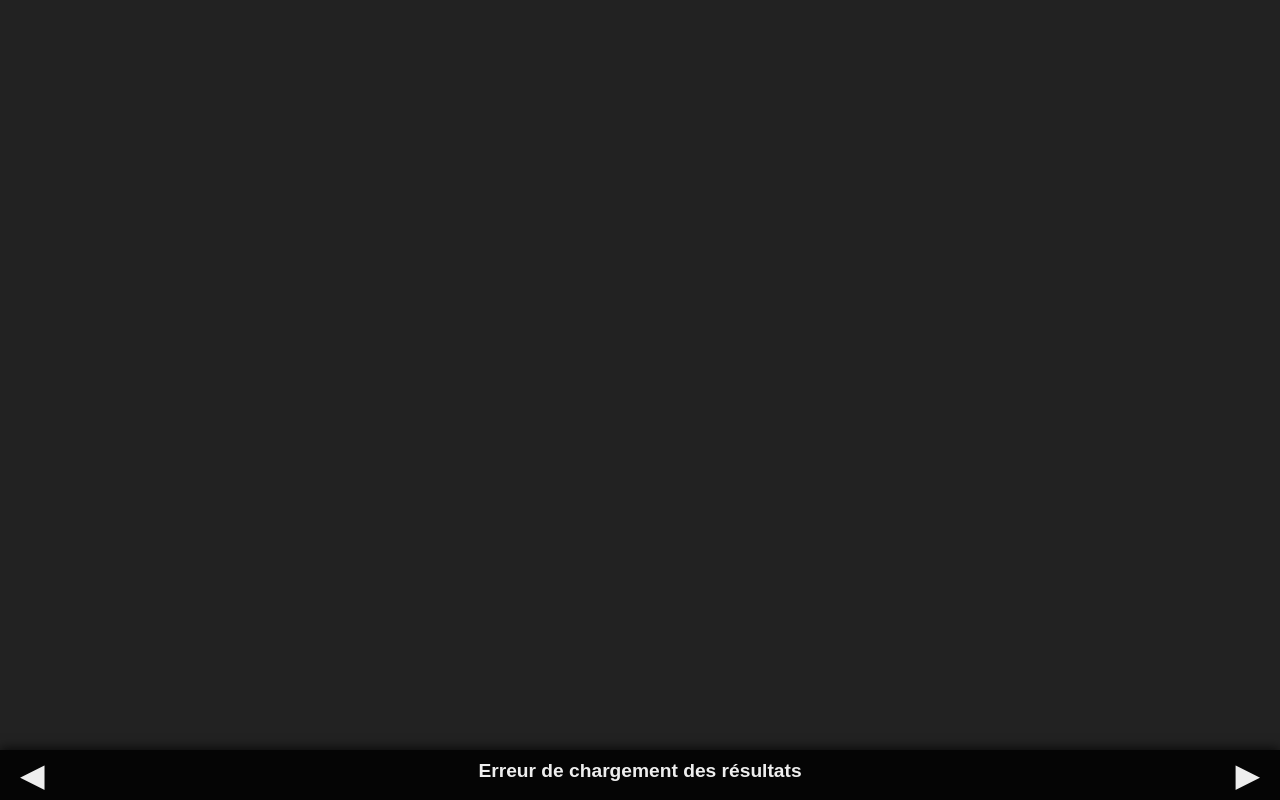
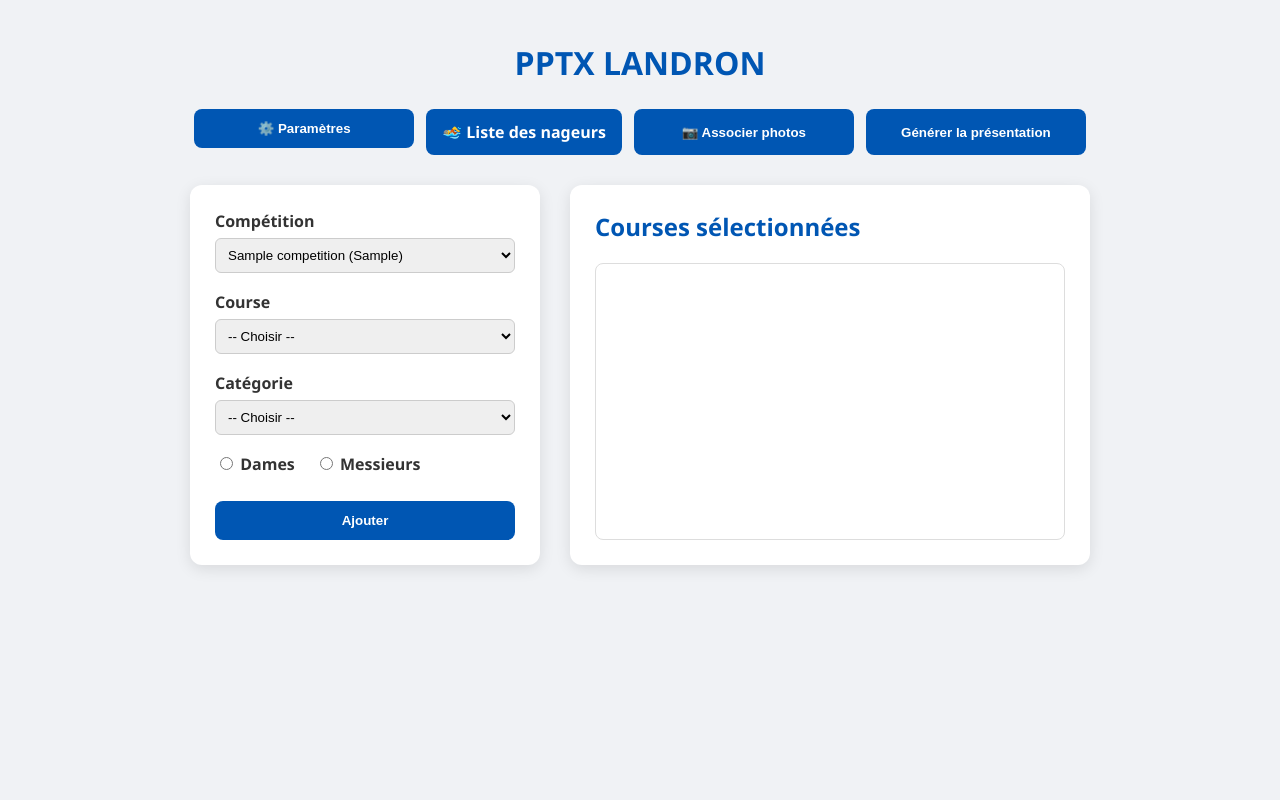
Before and after one commit to maelito2707-dotcom/mon-projet, a Flask app: page / in a window 1280 px wide. Run offline with Flask 3, Linux system fonts and the light colour scheme; a database or web service that is not in the repository returns one stand-in record (values such as "Sample title"); some libraries are stand-ins or nearby versions.

Commit message:
Update index.html

```diff
--- a/templates/index.html
+++ b/templates/index.html
@@ -2,137 +2,211 @@
 <html lang="fr">
 <head>
   <meta charset="UTF-8" />
-<title>Podium 3 premiers par catégorie</title>
+  <meta name="viewport" content="width=device-width, initial-scale=1" />
+  <title>PPTX LANDRON</title>
   <style>
-  body {
-    margin: 0; padding-bottom: 150px; /* espace pour l'overlay */
-    font-family: Arial, sans-serif;
-    background: #222;
-    color: #eee;
-  }
-  #podiumOverlay {
-    position: fixed;
-    bottom: 0; left: 0; right: 0;
-    background: rgba(0,0,0,0.85);
-    padding: 10px 20px;
-    box-shadow: 0 -2px 10px rgba(0,0,0,0.7);
-    display: flex;
-    flex-direction: column;
-    max-height: 140px;
-    overflow: hidden;
-  }
-  #categoryTitle {
-    font-size: 1.2em;
-    margin-bottom: 8px;
-    text-align: center;
-    font-weight: bold;
-  }
-  .swipeButtons {
-    position: absolute;
-    top: 50%;
-    transform: translateY(-50%);
-    font-size: 2em;
-    background: transparent;
-    border: none;
-    color: #eee;
-    cursor: pointer;
-    user-select: none;
-    padding: 0 10px;
-  }
-  #prevBtn {
-    left: 10px;
-  }
-  #nextBtn {
-    right: 10px;
-  }
-  #podiumContent {
-    display: flex;
-    justify-content: space-around;
-    align-items: center;
-  }
-  .athlete {
-    flex: 1;
-    text-align: center;
-    border-radius: 8px;
-    background: #333;
-    margin: 0 5px;
-    padding: 10px;
-    box-shadow: 0 0 8px #444;
-  }
-  .place {
-    font-size: 1.5em;
-    font-weight: bold;
-  }
-  .name {
-    margin: 6px 0 4px;
-    font-size: 1.1em;
-  }
-  .club, .time {
-    font-size: 0.9em;
-    opacity: 0.8;
-  }
+    * { box-sizing: border-box; }
+    body { font-family: "Segoe UI", Tahoma, Geneva, Verdana, sans-serif; background: #f0f2f5; margin: 0; padding: 20px; color: #333; }
+    header { text-align: center; margin-bottom: 25px; }
+    header h1 { font-weight: 700; color: #0056b3; }
+    .action-bar { max-width: 900px; margin: 0 auto 30px; display: flex; gap: 12px; justify-content: center; flex-wrap: wrap; }
+    .action-bar form, .action-bar button { flex: 1 1 180px; max-width: 220px; }
+    .action-bar button { width: 100%; background: #0056b3; border: none; color: white; padding: 12px; font-weight: 600; border-radius: 8px; cursor: pointer; }
+    .action-bar button:hover { background: #003f80; }
+    .container { max-width: 900px; margin: 0 auto; display: flex; gap: 30px; }
+    .panel-form, .panel-list { background: white; padding: 25px; border-radius: 12px; box-shadow: 0 4px 15px rgba(0,0,0,0.1); }
+    .panel-form { width: 350px; flex-shrink: 0; }
+    .panel-form label { font-weight: 600; display: block; margin-bottom: 6px; }
+    .panel-form select { width: 100%; padding: 8px; margin-bottom: 18px; border-radius: 6px; border: 1px solid #ccc; }
+    .radio-group { display: flex; gap: 20px; margin-bottom: 20px; }
+    .panel-form button { width: 100%; padding: 12px; background: #0056b3; color: white; border: none; border-radius: 8px; font-weight: 700; cursor: pointer; }
+    .panel-form button:hover { background: #003f80; }
+    .panel-list { flex-grow: 1; display: flex; flex-direction: column; }
+    .panel-list h2 { color: #0056b3; margin-top: 0; }
+    .list-container { flex-grow: 1; overflow-y: auto; border: 1px solid #ddd; border-radius: 8px; }
+    ul#item-list { list-style: none; padding: 0; margin: 0; }
+    ul#item-list li { padding: 10px 15px; border-bottom: 1px solid #eee; display: flex; justify-content: space-between; align-items: center; }
+    ul#item-list li:hover { background: #f0f6ff; }
+    .item-actions button { border: none; background: none; color: #0056b3; cursor: pointer; }
+    #loader { display: none; text-align: center; margin-bottom: 20px; font-weight: 600; color: #0056b3; }
+    @media (max-width: 800px) { .container { flex-direction: column; } .panel-form { width: 100%; } }
   </style>
 </head>
+
 <body>
 
-<div id="podiumOverlay">
-  <button id="prevBtn" class="swipeButtons">&#9664;</button>
-  <div id="categoryTitle">Chargement...</div>
-  <div id="podiumContent"></div>
-  <button id="nextBtn" class="swipeButtons">&#9654;</button>
+<header>
+  <h1>PPTX LANDRON</h1>
+</header>
+
+<div class="action-bar">
+  <form action="/parametres" method="get">
+    <button>⚙️ Paramètres</button>
+  </form>
+
+  <a href="/nageurs" target="_blank" class="action-form" style="text-decoration:none;">
+    <div style="
+      background:#0056b3;
+      color:white;
+      padding:12px 16px;
+      border-radius:8px;
+      text-align:center;
+      font-weight:600;
+      cursor:pointer;">
+      🏊 Liste des nageurs
+    </div>
+  </a>
+
+  <button id="btn-associer-photos">📷 Associer photos</button>
+  <button id="btn-pptx">Générer la présentation</button>
+</div>
+
+<div id="loader">⏳ Traitement en cours...</div>
+
+<div class="container">
+
+  <!-- FORMULAIRE -->
+  <section class="panel-form">
+    <label>Compétition</label>
+    <select id="competition-select">
+      {% for comp in competitions %}
+        <option value="{{ comp.id_compet }}" {% if comp.id_compet == current_comp %}selected{% endif %}>
+          {{ comp.nom }} ({{ comp.id_compet }})
+        </option>
+      {% endfor %}
+    </select>
+
+    <label>Course</label>
+    <select id="course-select">
+      <option value="">-- Choisir --</option>
+      <option>50 NAGE LIBRE</option>
+      <option>100 NAGE LIBRE</option>
+      <option>200 NAGE LIBRE</option>
+      <option>400 NAGE LIBRE</option>
+      <option>800 NAGE LIBRE</option>
+      <option>1500 NAGE LIBRE</option>
+      <option>50 DOS</option>
+      <option>100 DOS</option>
+      <option>200 DOS</option>
+      <option>50 BRASSE</option>
+      <option>100 BRASSE</option>
+      <option>200 BRASSE</option>
+      <option>50 PAP</option>
+      <option>100 PAP</option>
+      <option>200 PAP</option>
+      <option>100 4N</option>
+      <option>200 4N</option>
+      <option>400 4N</option>
+    </select>
+
+    <label>Catégorie</label>
+    <select id="category-select">
+      <option value="">-- Choisir --</option>
+      <option>Benjamins et moins</option>
+      <option>Juniors 1 et 2</option>
+      <option>Juniors 3 et plus</option>
+    </select>
+
+    <div class="radio-group">
+      <label><input type="radio" name="gender" value="Dames"> Dames</label>
+      <label><input type="radio" name="gender" value="Messieurs"> Messieurs</label>
+    </div>
+
+    <button id="add-button" type="button">Ajouter</button>
+  </section>
+
+  <!-- LISTE -->
+  <section class="panel-list">
+    <h2>Courses sélectionnées</h2>
+    <div class="list-container">
+      <ul id="item-list"></ul>
+    </div>
+  </section>
+
 </div>
 
 <script>
-let top3Data = {};
-let categories = [];
-let currentIndex = 0;
+const itemList = document.getElementById("item-list");
+const loader = document.getElementById("loader");
 
-const categoryTitle = document.getElementById('categoryTitle');
-const podiumContent = document.getElementById('podiumContent');
-const prevBtn = document.getElementById('prevBtn');
-const nextBtn = document.getElementById('nextBtn');
+// Ajouter une course
+document.getElementById("add-button").onclick = () => {
+  const course = document.getElementById("course-select").value;
+  const cat = document.getElementById("category-select").value;
+  const gender = [...document.getElementsByName("gender")].find(r => r.checked)?.value;
 
-function renderCategory(index) {
-  const cat = categories[index];
-  categoryTitle.textContent = cat;
-  podiumContent.innerHTML = '';
-  top3Data[cat].forEach(athlete => {
-    const div = document.createElement('div');
-    div.className = 'athlete';
-    div.innerHTML = `
-      <div class="place">${athlete.place}</div>
-      <div class="name">${athlete.nom}</div>
-      <div class="club">${athlete.club}</div>
-      <div class="time">${athlete.temps}</div>
-    `;
-    podiumContent.appendChild(div);
-  });
+  if (!course || !cat || !gender) {
+    alert("Tous les champs sont obligatoires");
+    return;
   }
 
-prevBtn.onclick = () => {
-  currentIndex = (currentIndex - 1 + categories.length) % categories.length;
-  renderCategory(currentIndex);
-};
-nextBtn.onclick = () => {
-  currentIndex = (currentIndex + 1) % categories.length;
-  renderCategory(currentIndex);
+  const label = `${course} - ${gender[0]} (${cat})`;
+  if ([...itemList.children].some(li => li.textContent.includes(label))) return;
+
+  const li = document.createElement("li");
+  li.textContent = label;
+
+  const btn = document.createElement("button");
+  btn.textContent = "Supprimer";
+  btn.onclick = () => itemList.removeChild(li);
+
+  const actions = document.createElement("span");
+  actions.className = "item-actions";
+  actions.appendChild(btn);
+
+  li.appendChild(actions);
+  itemList.appendChild(li);
 };
 
-// Charge les données JSON dynamiquement
-fetch('/static/top3_categories.json')
-  .then(response => response.json())
-  .then(data => {
-    top3Data = data;
-    categories = Object.keys(top3Data);
-    if(categories.length > 0){
-      renderCategory(currentIndex);
-    } else {
-      categoryTitle.textContent = "Aucun résultat trouvé";
+// Fonction de POST générique
+function send(endpoint) {
+  const courses = [...itemList.children].map(li => li.firstChild.textContent.trim());
+  const idCompet = document.getElementById("competition-select").value;
+
+  if (!courses.length) return alert("Aucune course");
+
+  loader.style.display = "block";
+
+  fetch(endpoint, {
+    method: "POST",
+    headers: {"Content-Type": "application/json"},
+    body: JSON.stringify({ courses, id_competition: idCompet })
+  })
+  .then(r => r.json())
+  .then(d => alert(d.message || "OK"))
+  .finally(() => loader.style.display = "none");
 }
+
+// Associer photos
+document.getElementById("btn-associer-photos").onclick = () => send("/associer-photos");
+
+document.getElementById("btn-pptx").onclick = () => {
+    const courses = [...itemList.children].map(li => li.firstChild.textContent.trim());
+    const idCompet = document.getElementById("competition-select").value;
+    if (!courses.length) return alert("Aucune course");
+
+    loader.style.display = "block";
+
+    fetch("/download-html", {
+        method: "POST",
+        headers: { "Content-Type": "application/json" },
+        body: JSON.stringify({ courses, id_competition: idCompet })
     })
-  .catch(() => {
-    categoryTitle.textContent = "Erreur de chargement des résultats";
-  });
+    .then(r => r.blob())
+    .then(blob => {
+        const a = document.createElement("a");
+        const url = URL.createObjectURL(blob);
+        a.href = url;
+        const now = new Date();
+        const datetime = now.toISOString().replace(/[:.]/g, "-");
+        a.download = `presentation_${idCompet}_${datetime}.html`;
+        document.body.appendChild(a);
+        a.click();
+        a.remove();
+        URL.revokeObjectURL(url);
+    })
+    .finally(() => loader.style.display = "none");
+};
 
 </script>
 
```
Lines whose indentation alone changed are shown as unchanged.
